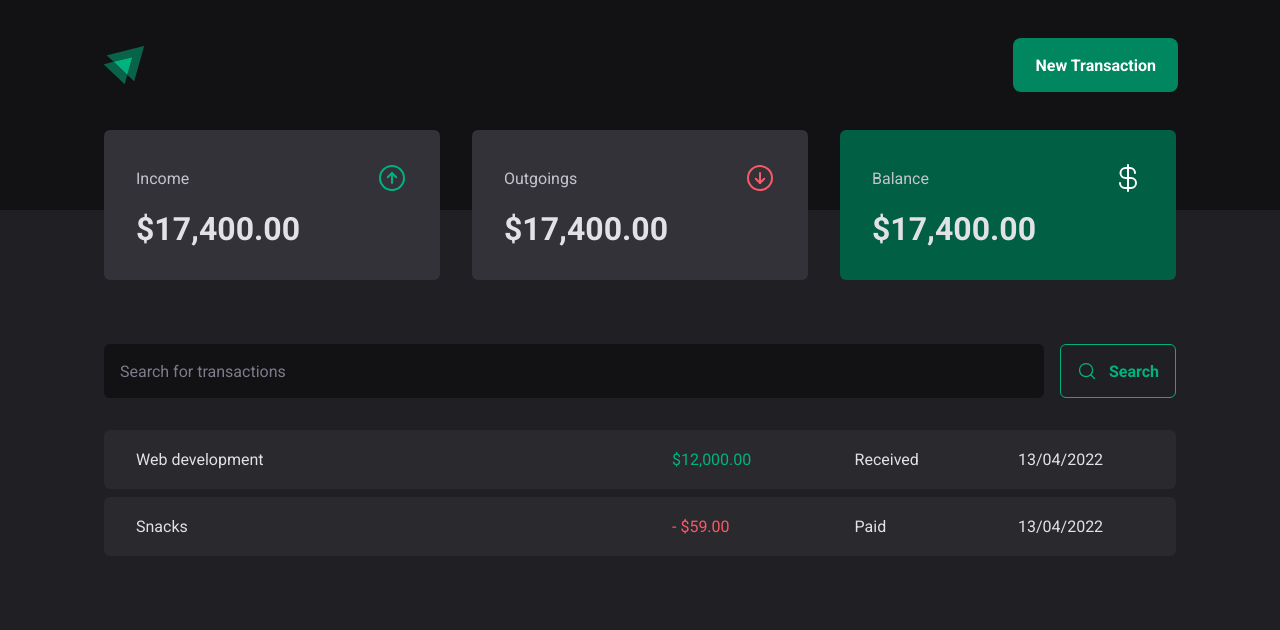
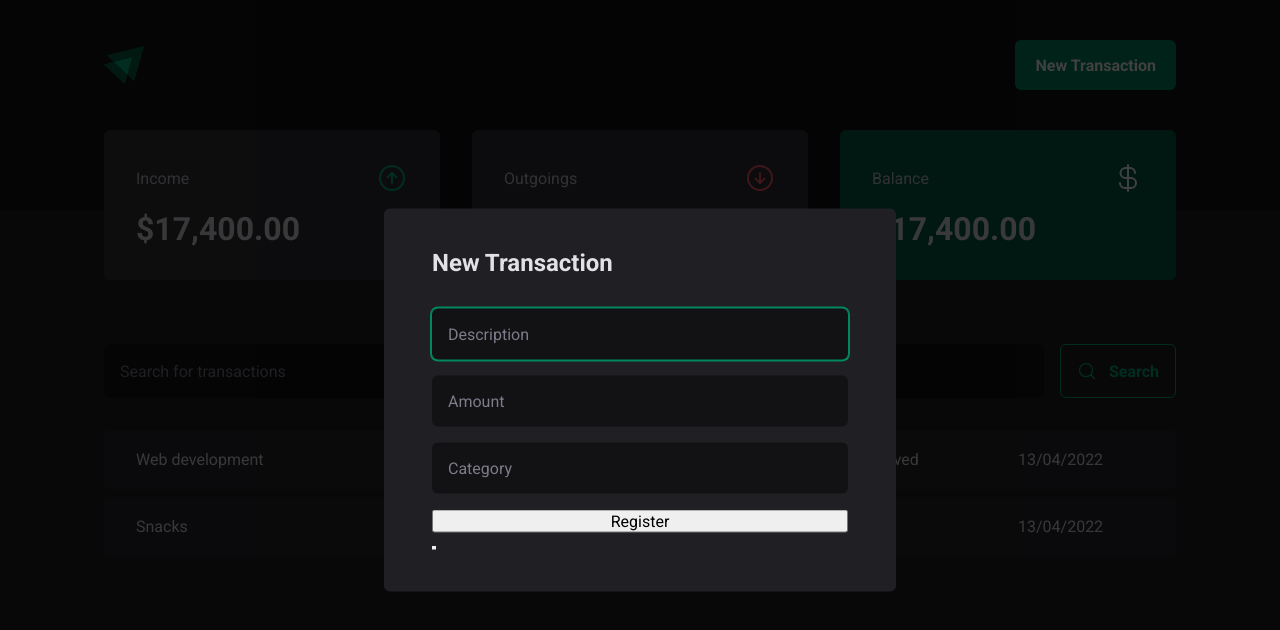
Before and after one commit to leandrofahur/react-ignite, a React (Vite) app in the folder money-tracker/: page / in a window 1280 px wide. Both pictures are taken after a click on the button "New Transaction". Shown: the top 630 px of the page. Built offline with nearby package versions, Linux system fonts and the light colour scheme.

Commit message:
modal getting some shape

```diff
--- a/money-tracker/package.json
+++ b/money-tracker/package.json
@@ -9,6 +9,7 @@
     "preview": "vite preview"
   },
   "dependencies": {
+    "@radix-ui/react-dialog": "^1.0.2",
     "phosphor-react": "^1.4.1",
     "react": "^18.2.0",
     "react-dom": "^18.2.0",
--- a/money-tracker/src/components/Header/Header.component.tsx
+++ b/money-tracker/src/components/Header/Header.component.tsx
@@ -1,4 +1,6 @@
+import * as Dialog from '@radix-ui/react-dialog';
 import Logo from '../../assets/igniteLogo.svg'
+import { NewTransactionModal } from '../NewTransactionModal/NewTransactionModal.component';
 import { HeaderContainer, HeaderContent, NewTransactionButton } from "./Header.styled";
 
 export function Header() {
@@ -6,7 +8,13 @@
     <HeaderContainer>
       <HeaderContent>
         <img src={Logo} alt="" />
-        <NewTransactionButton>New Transaction</NewTransactionButton>
+        <Dialog.Root>
+          <Dialog.Trigger asChild>
+            <NewTransactionButton>New Transaction</NewTransactionButton>
+          </Dialog.Trigger>
+
+          <NewTransactionModal />
+        </Dialog.Root>
       </HeaderContent>
     </HeaderContainer>
   )
--- /dev/null
+++ b/money-tracker/src/components/NewTransactionModal/NewTransactionModal.component.tsx
@@ -0,0 +1,23 @@
+import * as Dialog from '@radix-ui/react-dialog';
+import { Content, Overlay } from './NewTransactionModal.styled'
+
+export function NewTransactionModal() {
+  return (
+    <Dialog.Portal>
+      <Overlay />
+
+      <Content>
+        <Dialog.Title>New Transaction</Dialog.Title>
+        <form action=''>
+          <input type="text" placeholder='Description' required/>
+          <input type="number" placeholder='Amount' required/>
+          <input type="text" placeholder='Category' required/>
+
+          <button type='submit'>Register</button>
+        </form>
+        <Dialog.Close />
+      </Content>
+
+    </Dialog.Portal>
+  )
+}
--- /dev/null
+++ b/money-tracker/src/components/NewTransactionModal/NewTransactionModal.styled.ts
@@ -0,0 +1,42 @@
+import * as Dialog from '@radix-ui/react-dialog';
+import styled from "styled-components";
+
+export const Overlay = styled(Dialog.Overlay)`
+  position: fixed;
+  width: 100vw;
+  height: 100vh;
+  inset: 0;
+  background: rgba(0,0,0,.75);
+
+`
+
+export const Content = styled(Dialog.Content)`
+  min-width: 32rem;
+  border-radius: 6px;
+  padding: 2.5rem 3rem;
+  background-color: ${props => props.theme['gray-800']};
+
+  position: fixed;
+  top: 50%;
+  left: 50%;
+  transform: translate(-50%, -50%);
+
+  form {
+    margin-top: 2rem;
+    display: flex;
+    flex-direction: column;
+    gap: 1rem;
+
+    input {
+      border-radius: 6px;
+      border: 0;
+      padding: 1rem;
+      background-color: ${props => props.theme['gray-900']};
+      color: ${props => props.theme['gray-300']};
+
+      &::placeholder {
+        color: ${props => props.theme['gray-500']};
+      }
+    }
+}
+`
```
Also changed, not shown: 1 other file (tests, documents, lock files or other folders).
